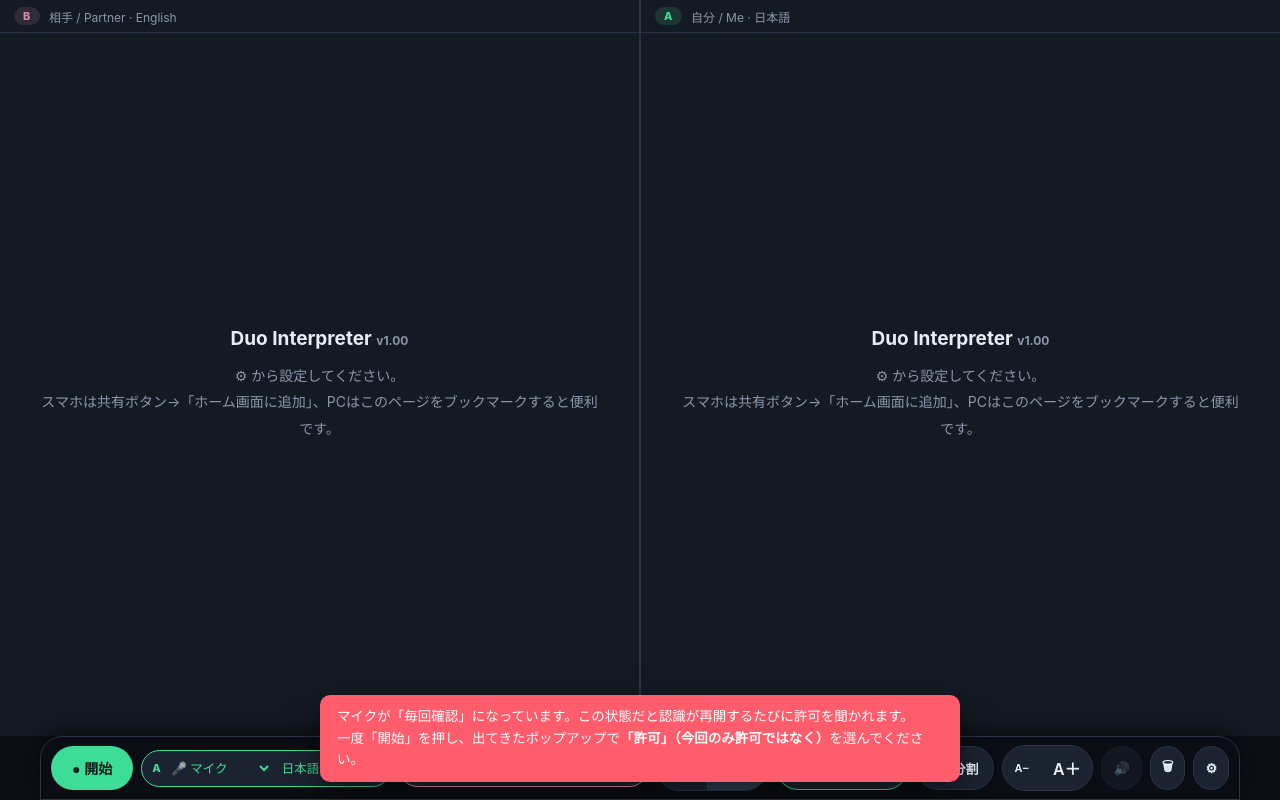
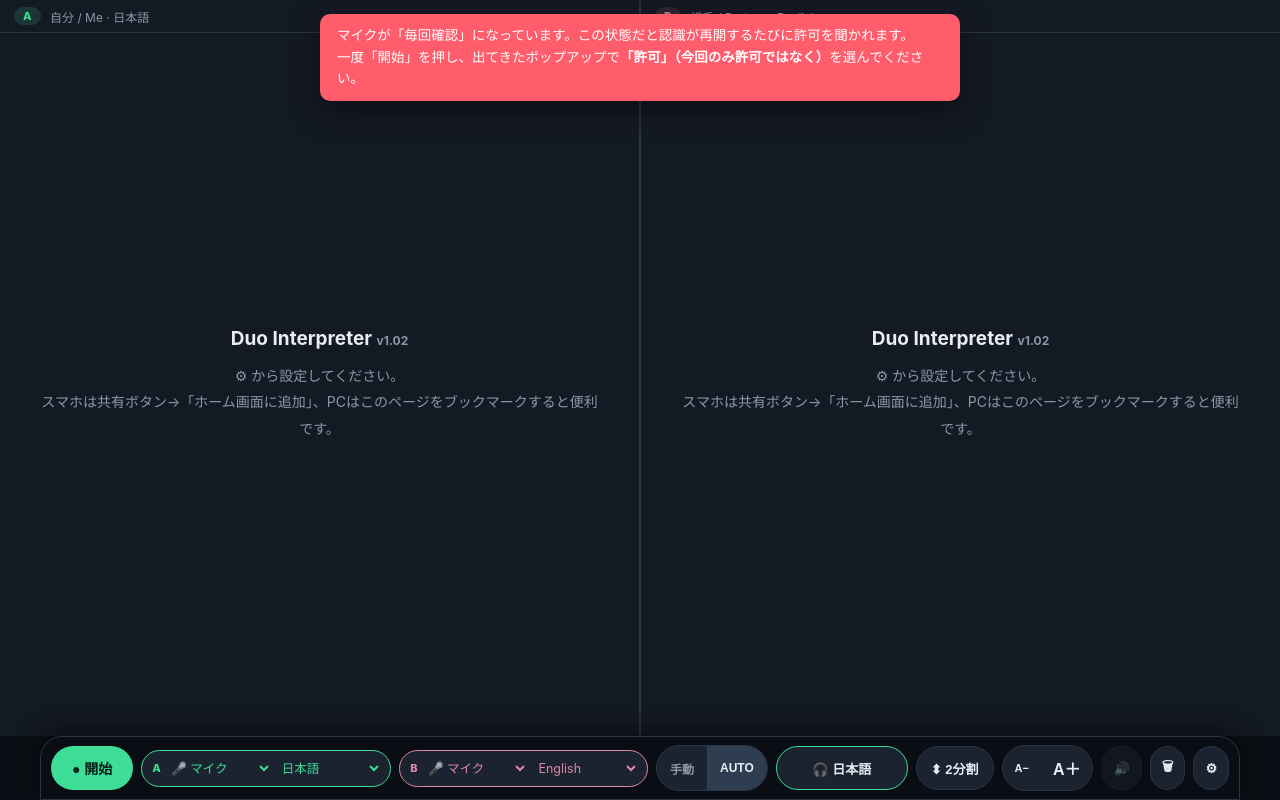
Before and after one commit to hide-1925/duo-interpreter, a plain HTML site: page index.html in a window 1280 px wide. Drawn offline with Linux system fonts and the light colour scheme.

Commit message:
Update version from v1.00 to v1.02 in index.html

```diff
--- a/index.html
+++ b/index.html
@@ -3,7 +3,7 @@
 <head>
 <meta charset="UTF-8">
 <meta name="viewport" content="width=device-width, initial-scale=1.0, maximum-scale=1.0, user-scalable=no, viewport-fit=cover">
-<title>Duo Interpreter v1.00 — 多言語 双方向通訳</title>
+<title>Duo Interpreter v1.02 — 多言語 双方向通訳</title>
 
 <!-- ===== iPhone（ホーム画面に追加）用の設定 ===== -->
 <meta name="apple-mobile-web-app-capable" content="yes">
@@ -164,7 +164,8 @@
   table.gl td.del button{border:0;background:transparent;color:var(--dim);cursor:pointer;font-size:14px;padding:4px 6px}
   table.gl td.del button:hover{color:var(--danger)}
 
-  #toast{position:fixed;left:50%;bottom:18px;transform:translateX(-50%);z-index:95;background:var(--danger);color:#fff;
+  /* 下部の操作バーと絶対に被らないよう、通知は画面の上側に出す */
+  #toast{position:fixed;left:50%;top:calc(env(safe-area-inset-top) + 14px);transform:translateX(-50%);z-index:95;background:var(--danger);color:#fff;
     padding:11px 17px;border-radius:10px;font-size:13.5px;max-width:92vw;display:none;box-shadow:0 8px 30px rgba(0,0,0,.5);line-height:1.6}
   #scrim{position:fixed;inset:0;background:rgba(0,0,0,.5);z-index:65;display:none}
   #scrim.on{display:block}
@@ -232,7 +233,7 @@
       <span class="restore">タップで2分割に戻す</span>
       <span style="margin-left:auto" id="statusB"></span>
     </div>
-    <div class="feed" id="feedB"><div class="empty"><b>Duo Interpreter <span style="font-size:12px;color:var(--dim)">v1.00</span></b>⚙ から設定してください。<br>スマホは共有ボタン→「ホーム画面に追加」、PCはこのページをブックマークすると便利です。</div></div>
+    <div class="feed" id="feedB"><div class="empty"><b>Duo Interpreter <span style="font-size:12px;color:var(--dim)">v1.02</span></b>⚙ から設定してください。<br>スマホは共有ボタン→「ホーム画面に追加」、PCはこのページをブックマークすると便利です。</div></div>
   </section>
 
   <!-- 下：Speaker A（自分） -->
@@ -242,7 +243,7 @@
       <span class="restore">タップで2分割に戻す</span>
       <span style="margin-left:auto" id="statusA"></span>
     </div>
-    <div class="feed" id="feedA"><div class="empty"><b>Duo Interpreter <span style="font-size:12px;color:var(--dim)">v1.00</span></b>⚙ から設定してください。<br>スマホは共有ボタン→「ホーム画面に追加」、PCはこのページをブックマークすると便利です。</div></div>
+    <div class="feed" id="feedA"><div class="empty"><b>Duo Interpreter <span style="font-size:12px;color:var(--dim)">v1.02</span></b>⚙ から設定してください。<br>スマホは共有ボタン→「ホーム画面に追加」、PCはこのページをブックマークすると便利です。</div></div>
   </section>
 </div>
 
@@ -492,7 +493,7 @@
       <div class="row"><span style="font-size:11.5px;color:var(--dim);width:72px">文字サイズ</span><input type="range" id="fsize" min="16" max="72" value="30"></div>
       <label class="switch"><input type="checkbox" id="flipTop"> 片側パネルを180°回転 — 対面で端末を挟むとき</label>
       <label class="switch"><input type="checkbox" id="showSrc" checked> 原文も小さく併記する</label>
-      <label class="switch"><input type="checkbox" id="swapSides"> 左右を入れ替える（左=自分A）</label>
+      <label class="switch"><input type="checkbox" id="swapSides"> 左右を入れ替える（左=相手B）</label>
       <label class="switch"><input type="checkbox" id="interimOn" checked> 認識途中の文字も表示する</label>
     </div>
     <div class="field">
@@ -751,7 +752,7 @@
 
 function layout(){
   var stage=$('stage'), A=$('sideA'), B=$('sideB');
-  if (CFG.swap) stage.insertBefore(A,B); else stage.insertBefore(B,A);
+  if (CFG.swap) stage.insertBefore(B,A); else stage.insertBefore(A,B);
   A.classList.remove('flip'); B.classList.remove('flip');
   // 最小化されたパネルは回転させない（操作する人が読めるように）
   var top = stage.firstElementChild;
@@ -1724,7 +1725,7 @@
   // 動的要素を掃除
   ['feedA','feedB'].forEach(function(id){
     var f = clone.querySelector('#'+id);
-    if (f) f.innerHTML = '<div class="empty"><b>Duo Interpreter <span style=\"font-size:12px;color:var(--dim)\">v1.00</span></b>⚙ から設定してください。<br>設定と用語集はこのファイルに保存済みです。</div>';
+    if (f) f.innerHTML = '<div class="empty"><b>Duo Interpreter <span style=\"font-size:12px;color:var(--dim)\">v1.02</span></b>⚙ から設定してください。<br>設定と用語集はこのファイルに保存済みです。</div>';
   });
   var gb = clone.querySelector('#glBody'); if (gb) gb.innerHTML = '';
   var dw = clone.querySelector('#drawer'); if (dw) dw.classList.remove('open');
```
